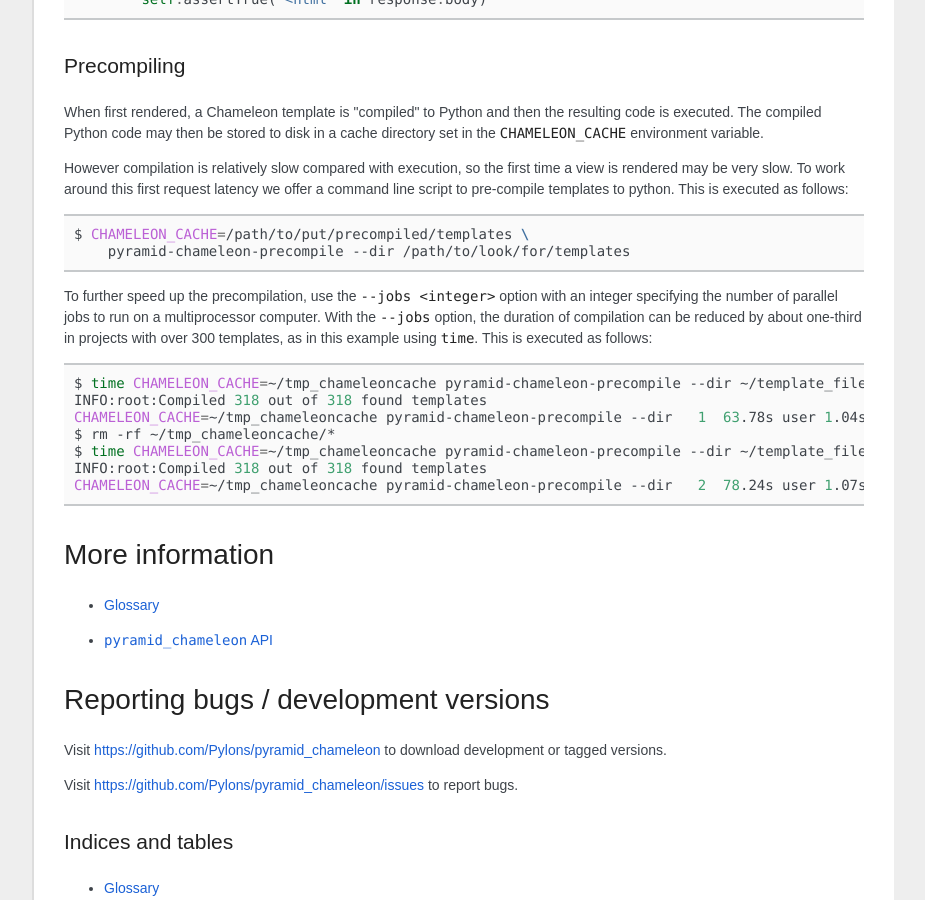
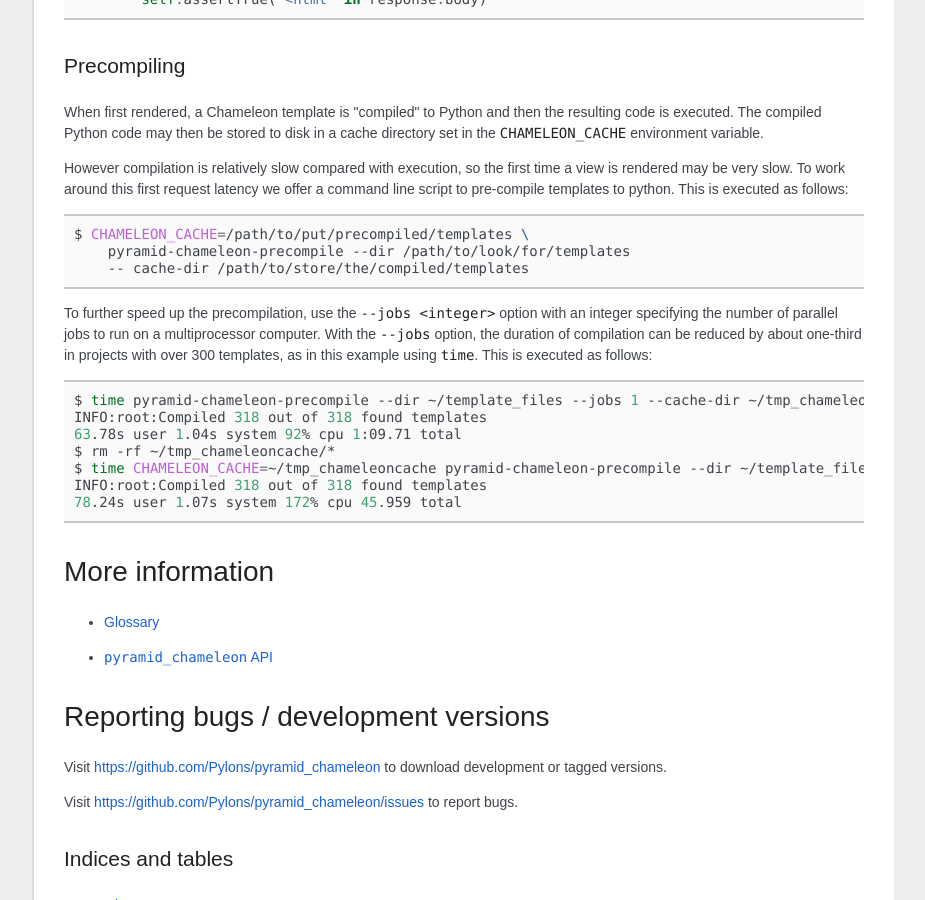
Before and after one commit to Pylons/pyramid_chameleon, a Sphinx documentation site: the page built from docs/index.rst, in a window 1280 px wide and 900 px high, scrolled down 10361 px. Shown: the whole window, without its empty margins (198-1123 px from the left). Built offline with Sphinx 7.4.7, drawn with Linux system fonts in a browser that asks for light colours; some web fonts are replaced.

Commit message:
make it possible to specify Chameleon CAHCHE_DIR via command line argument too

```diff
--- a/docs/index.rst
+++ b/docs/index.rst
@@ -756,23 +756,23 @@
 
     $ CHAMELEON_CACHE=/path/to/put/precompiled/templates \
         pyramid-chameleon-precompile --dir /path/to/look/for/templates
+        -- cache-dir /path/to/store/the/compiled/templates
 
 To further speed up the precompilation, use the ``--jobs <integer>`` option
-with an integer specifying the number of parallel jobs to run on a multiprocessor computer.
-With the ``--jobs`` option, the duration of compilation can be reduced by about one-third
-in projects with over 300 templates, as in this example using ``time``.
-This is executed as follows:
-
+with an integer specifying the number of parallel jobs to run on a
+multiprocessor computer.  With the ``--jobs`` option, the duration of
+compilation can be reduced by about one-third in projects with over 300
+templates, as in this example using ``time``.  This is executed as follows:
 
 .. code-block:: bash
 
-    $ time CHAMELEON_CACHE=~/tmp_chameleoncache pyramid-chameleon-precompile --dir ~/template_files --jobs 1
+    $ time pyramid-chameleon-precompile --dir ~/template_files --jobs 1 --cache-dir ~/tmp_chameleoncache
     INFO:root:Compiled 318 out of 318 found templates
-    CHAMELEON_CACHE=~/tmp_chameleoncache pyramid-chameleon-precompile --dir   1  63.78s user 1.04s system 92% cpu 1:09.71 total
+    63.78s user 1.04s system 92% cpu 1:09.71 total
     $ rm -rf ~/tmp_chameleoncache/*
-    $ time CHAMELEON_CACHE=~/tmp_chameleoncache pyramid-chameleon-precompile --dir ~/template_files --jobs 2
+    $ time CHAMELEON_CACHE=~/tmp_chameleoncache pyramid-chameleon-precompile --dir ~/template_files --jobs 2 --cache-dir ~/tmp_chameleoncache
     INFO:root:Compiled 318 out of 318 found templates
-    CHAMELEON_CACHE=~/tmp_chameleoncache pyramid-chameleon-precompile --dir   2  78.24s user 1.07s system 172% cpu 45.959 total
+    78.24s user 1.07s system 172% cpu 45.959 total
 
 
 More information
```
Also changed, not shown: 2 other files.
